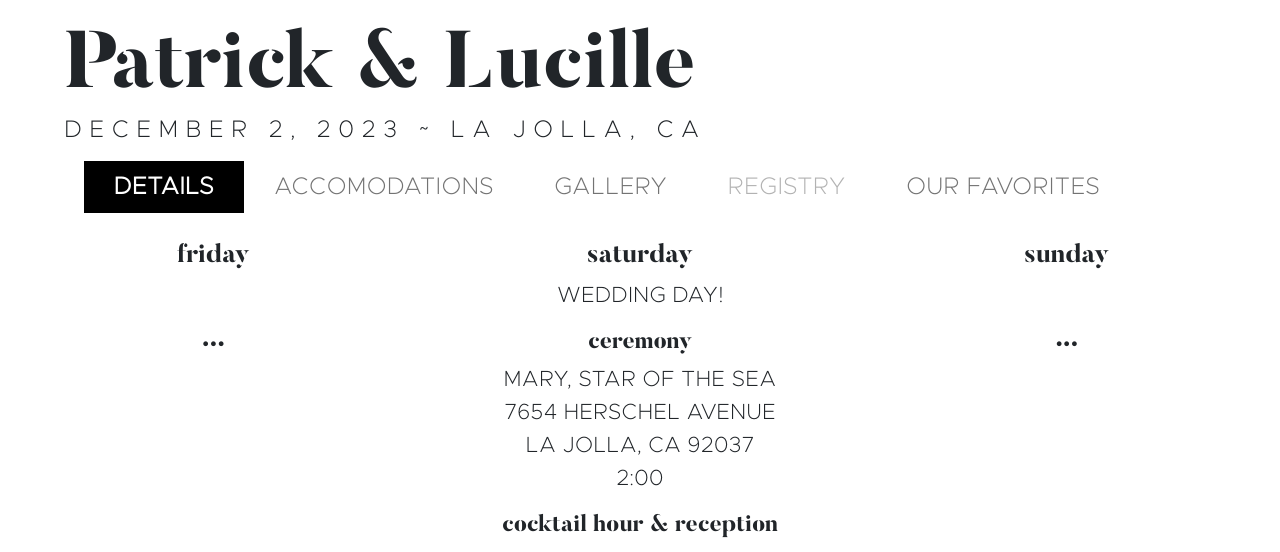
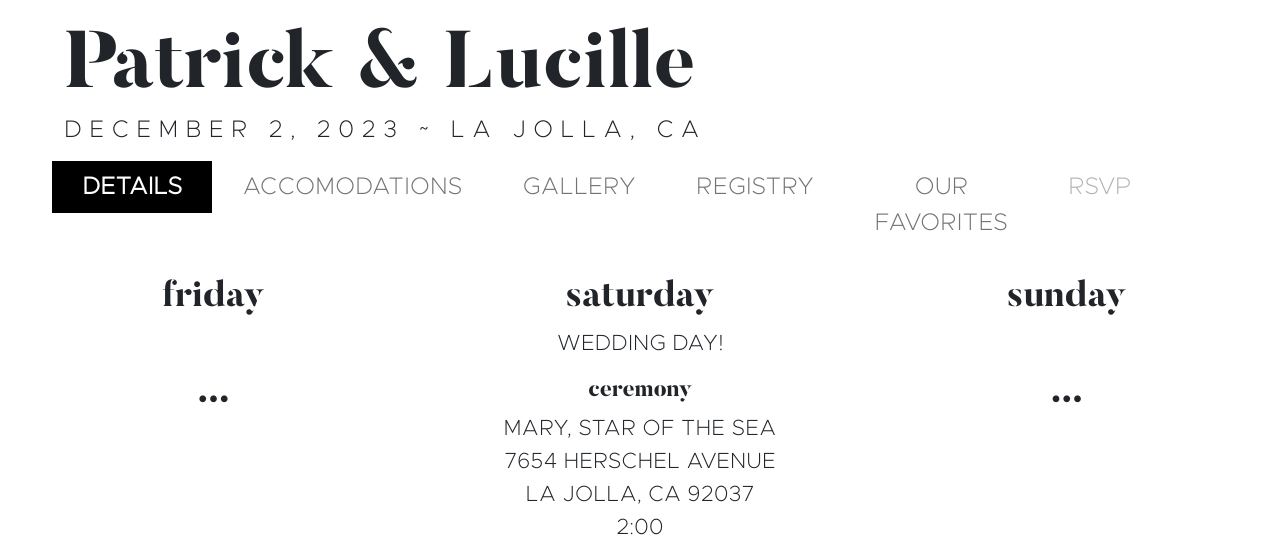
Before and after one commit to youandmia/youandmia.github.io, a Jekyll site: the page built from details.html, in a window 1280 px wide. Shown: the top 552 px of the page. Built offline with Jekyll 4.4.1, drawn with Linux system fonts in a browser that asks for light colours.

Commit message:
registry, nav changes

```diff
--- a/_data/navigation.yml
+++ b/_data/navigation.yml
@@ -11,8 +11,12 @@
 
 - name: registry
   link: /registry
-  disabled: true
+  disabled: false
 
 - name: our favorites
   link: /favorites
   disabled: false
+
+- name: rsvp
+  link: /rsvp
+  disabled: true
--- a/site.css
+++ b/site.css
@@ -215,7 +215,7 @@ p.nova {
     }
 
     h4.group-header {
-        font-size: 2vw
+        font-size: 4vh
     }
 
     h4.sub-header {
@@ -235,3 +235,20 @@ p.nova {
     }
 
 }
+
+.registry_button {
+    /*border-style: solid;*/
+    display: block;
+    height: 300px;
+    padding: 50px
+}
+
+.registry_inset {
+    display: block;
+    height: 200px;
+    background-color: black;
+    color: white ;
+    font-family: nova;
+    text-transform: uppercase;
+    font-size: 1.5rem
+}
```
